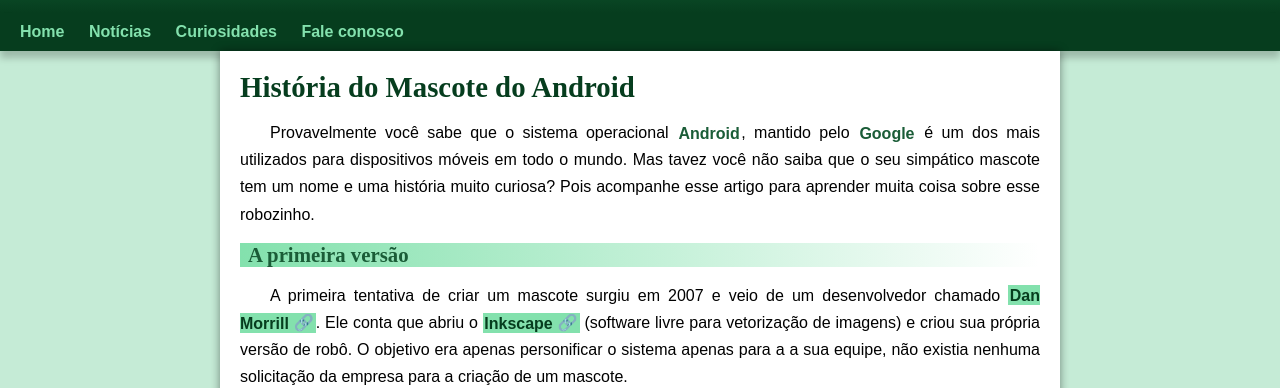
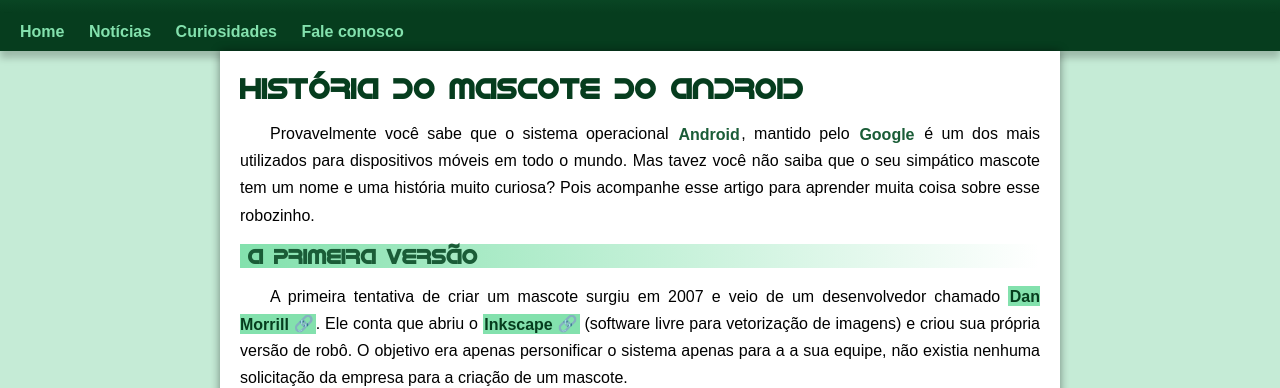
Before and after one commit to egomess/projeto-android, a plain HTML site: page index.html in a window 1280 px wide. Shown: the part 157-545 px from the top of the page. Drawn offline with Linux system fonts and the light colour scheme; the site is published under a folder, as on GitHub Pages, so addresses that start at the root find nothing.

Commit message:
Update style.css

```diff
--- a/style/style.css
+++ b/style/style.css
@@ -4,7 +4,7 @@
 
 @font-face {
     font-family: android;
-    src: url('/fontes/idroid.otf') format('opentype');
+    src: url('../fontes/idroid.otf') format('opentype');
     font-weight: normal;
 }
 
@@ -17,8 +17,8 @@
     --cor5:#063d1e;
 
     --fonte-padrao: Arial, Verdana, Helvetica, Sans-serif;
-    --fonte-destaque:'Bebas Neue', cursive;
-    --fonte-android: 'Android';
+    --fonte-destaque:'Bebas Neue', 'cursive';
+    --fonte-android: 'android', 'cursive';
 }
 
 *{
```
